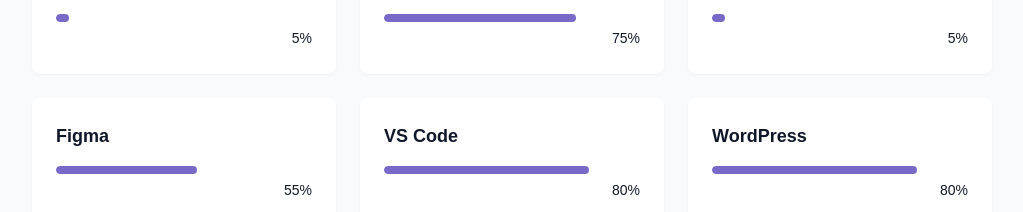
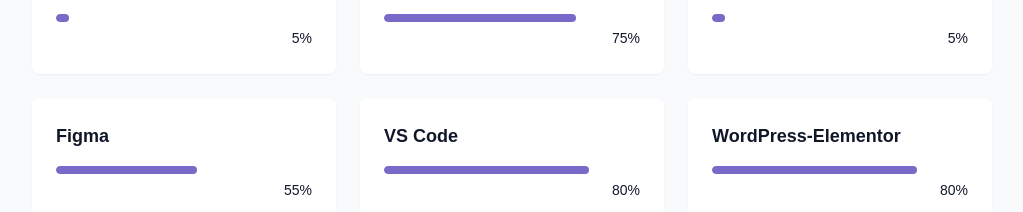
Before and after one commit to MuhammmadAwais/awais-portfolio, a React (Vite) app: page / in a window 1280 px wide. Shown: the part 2560-2772 px from the top of the page, without its empty margins (128-1151 px from the left). Built offline with nearby package versions, Linux system fonts and the light colour scheme; no server answers.

Commit message:
Update SkillsSection.jsx

```diff
--- a/src/components/SkillsSection.jsx
+++ b/src/components/SkillsSection.jsx
@@ -24,7 +24,7 @@
   { name: "Docker", level: 5, category: "tools" },
   { name: "Figma", level: 55, category: "tools" },
   { name: "VS Code", level: 80, category: "tools" },
-  { name: "WordPress", level: 80, category: "tools" },
+  { name: "WordPress-Elementor", level: 80, category: "tools" },
 ];
 
 const categories = ["all", "frontend", "backend", "tools"];
```
